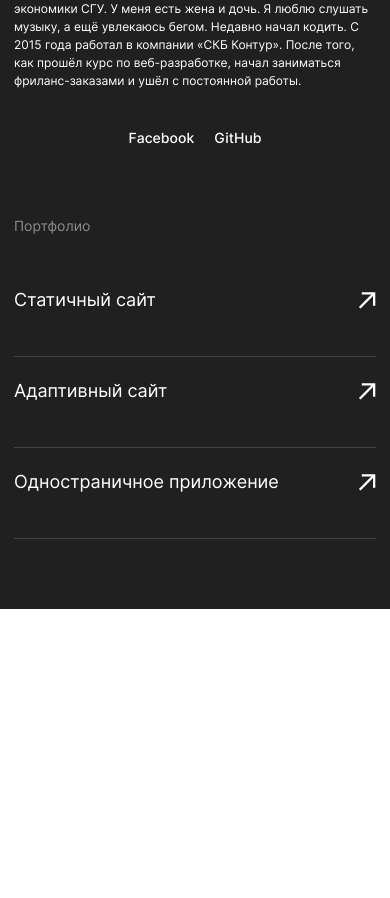
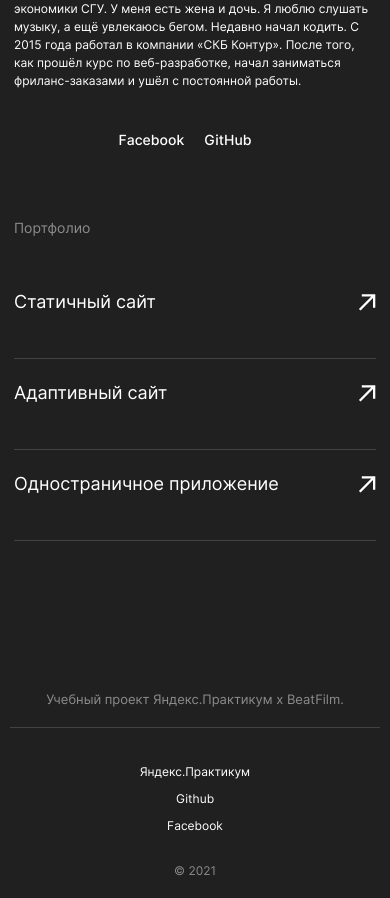
Before and after one commit to Michael2M-dot/movies-explorer-frontend, a React (Create React App) app: page /main in a window 390 px wide. Shown: the part 2541-3439 px from the top of the page. Before the commit the page ends 3150 px from the top, so only its background shows below. Built offline with nearby package versions, Linux system fonts and the light colour scheme.

Commit message:
feat: added markup and styles for footer

```diff
--- a/src/components/Footer/Footer.css
+++ b/src/components/Footer/Footer.css
@@ -0,0 +1,125 @@
+.footer {
+  width: 100%;
+  min-width: 320px;
+
+  box-sizing: border-box;
+
+  margin: 0 auto;
+  padding: 80px 70px 20px;
+
+  display: flex;
+  flex-direction: column;
+  justify-content: center;
+  align-items: center;
+
+  background: var(--bg-black-gray);
+
+  font-family: "Inter", Helvetica, sans-serif;
+}
+
+.footer__title {
+  width: 100%;
+
+  margin: 0 auto;
+  padding-bottom: 20px;
+
+  font-weight: 400;
+  font-size: 13px;
+  line-height: 16px;
+  text-align: center;
+  color: var(--tx-gray);
+
+  border-bottom: 1px solid var(--layout-dark-grey);
+}
+
+.footer__wrapper {
+  width: 100%;
+  min-width: 292px;
+
+  margin: 20px auto 0;
+
+  display: flex;
+  flex-direction: row;
+  justify-content: space-between;
+  align-items: center;
+}
+
+.footer__copyright {
+  margin: 0;
+  padding: 0;
+
+  font-weight: 400;
+  font-size: 13px;
+  line-height: 16px;
+  text-align: left;
+}
+
+.footer__links {
+  list-style: none;
+
+  padding: 0;
+
+  display: flex;
+  flex-direction: row;
+  justify-content: flex-start;
+  align-items: center;
+}
+
+.footer__link {
+  text-decoration: none;
+
+  padding-right: 20px;
+
+  font-weight: 400;
+  font-size: 13px;
+  line-height: 16px;
+}
+
+.footer__link:last-of-type {
+  padding-right: 0;
+}
+
+@media screen and (max-width: 1040px) {
+  .footer {
+    padding-right: 30px;
+    padding-left: 30px;
+  }
+}
+
+@media screen and (max-width: 767px) {
+  .footer {
+    padding-right: 10px;
+    padding-left: 10px;
+  }
+
+  .footer__wrapper{
+    flex-direction: column-reverse;
+  }
+
+  .footer__links {
+    margin-bottom: 30px;
+
+    flex-direction: column;
+    justify-content: center;
+    align-items: center;
+  }
+
+  .footer__link {
+    padding-right: 0;
+    padding-bottom: 12px;
+  }
+
+  .footer__link:last-of-type {
+    padding-bottom: 0;
+  }
+
+  .footer__link,
+  .footer__copyright {
+    font-size: 12px;
+    line-height: 15px;
+  }
+
+  .footer__copyright {
+    color: var(--tx-gray);
+  }
+}
--- a/src/components/Footer/Footer.js
+++ b/src/components/Footer/Footer.js
@@ -2,7 +2,19 @@
 // import { NavLink } from 'react-router-dom';
 
 const Footer = () => (
-  <footer className="footer" />
+  <footer className="footer">
+    <h3 className='footer__title'>Учебный проект Яндекс.Практикум х BeatFilm.</h3>
+    <div className='footer__wrapper'>
+      <p className='footer__copyright'>
+        © {new Date().getFullYear()}
+      </p>
+      <ul className='footer__links'>
+        <li className='footer__link'>Яндекс.Практикум</li>
+        <li className='footer__link'>Github</li>
+        <li className='footer__link'>Facebook</li>
+      </ul>
+    </div>
+  </footer>
 );
 
 export default Footer;
--- a/src/components/Main/AboutMe/AboutMe.css
+++ b/src/components/Main/AboutMe/AboutMe.css
@@ -91,12 +91,15 @@
   flex-direction: row;
   justify-content: flex-start;
   align-items: flex-start;
+
+  list-style: none;
 }
 
 .about-me__brief-link {
   text-decoration: none;
 
-  margin: 0 20px 0 0;
+  margin: 0;
+  padding-right: 20px;
 
   font-weight: 500;
   font-size: 14px;
@@ -106,7 +109,7 @@
 }
 
 .about-me__brief-link:last-of-type {
-  margin-right: 0;
+  padding-right: 20px;
 }
 
 .about-me__photo {
--- a/src/components/Main/AboutMe/AboutMe.js
+++ b/src/components/Main/AboutMe/AboutMe.js
@@ -14,8 +14,16 @@
           начал заниматься фриланс-заказами и ушёл с постоянной работы.
         </p>
         <ul className='about-me__brief-links'>
-          <a className='about-me__brief-link' href='https://github.com/Michael2M-dot' target='_blank' rel="noreferrer">Facebook</a>
-          <a className='about-me__brief-link' href='https://github.com/Michael2M-dot' target='_blank' rel="noreferrer">GitHub</a>
+          <li>
+            <a className='about-me__brief-link' href='https://github.com/Michael2M-dot' target='_blank' rel="noreferrer">
+              Facebook
+            </a>
+          </li>
+          <li>
+            <a className='about-me__brief-link' href='https://github.com/Michael2M-dot' target='_blank' rel="noreferrer">
+              GitHub
+            </a>
+          </li>
         </ul>
       </div>
       <div className='about-me__photo' />
```
